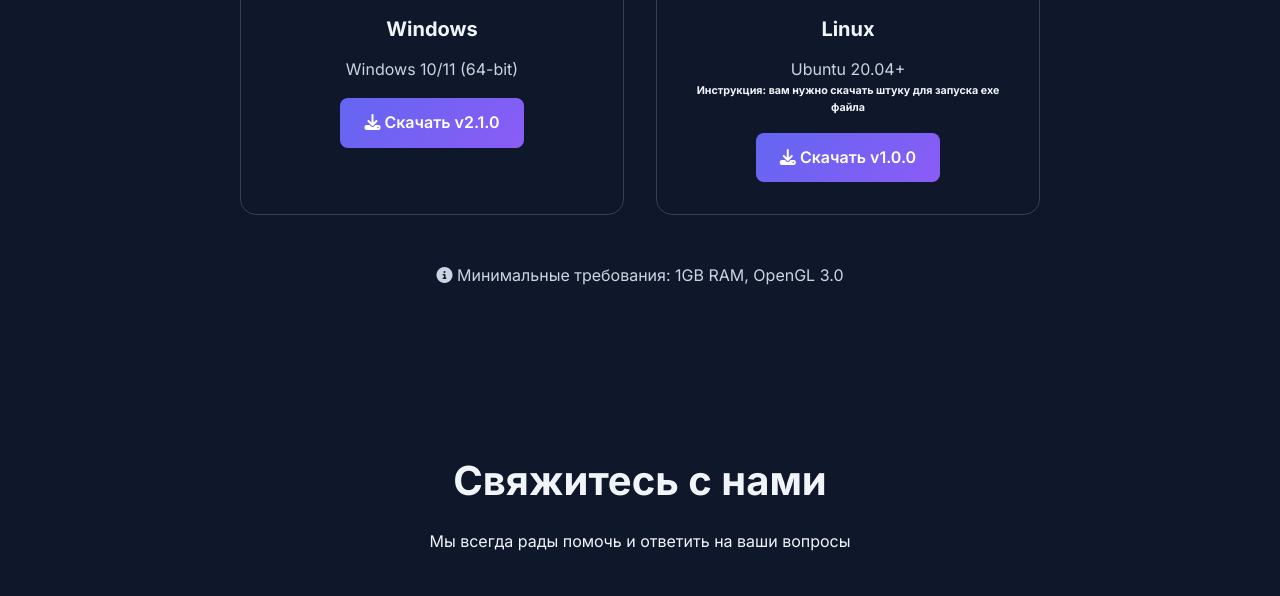
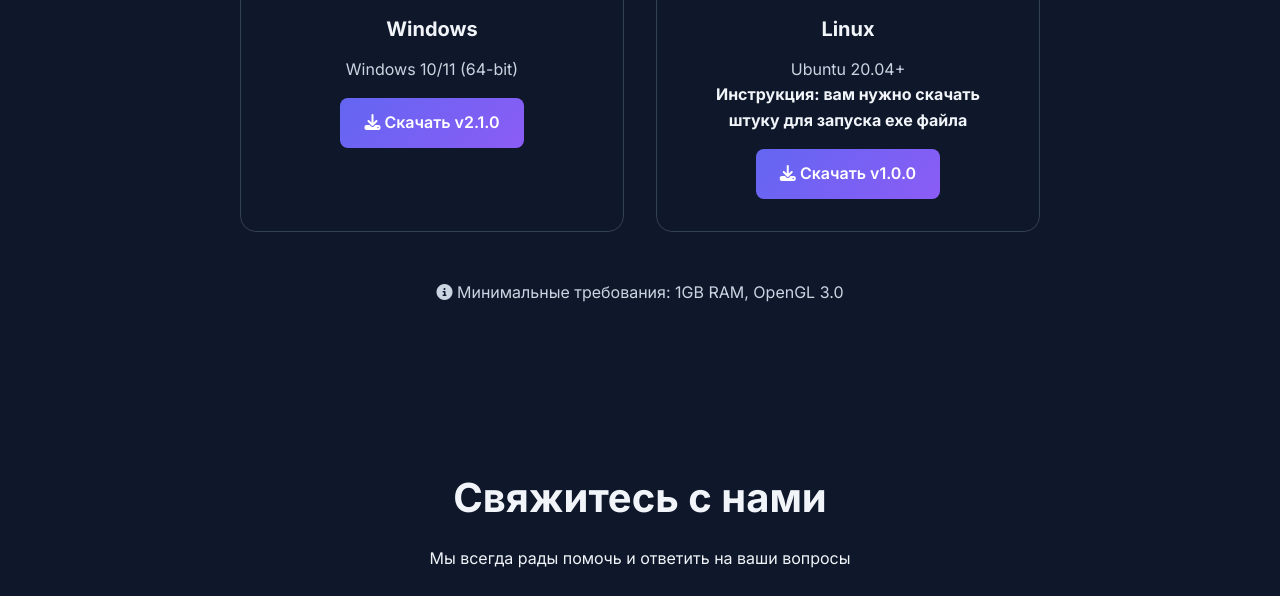
Before and after one commit to exeboiUlight/documentation, a plain HTML site: page index.html in a window 1280 px wide. Shown: the part 4511-5107 px from the top of the page. Drawn offline with Linux system fonts and the light colour scheme.

Commit message:
Update index.html

```diff
--- a/index.html
+++ b/index.html
@@ -726,7 +726,7 @@
                 </div>
                 <h3>Linux</h3>
                 <p>Ubuntu 20.04+</p>
-                <h6>Инструкция: вам нужно скачать штуку для запуска exe файла</h6>
+                <h4>Инструкция: вам нужно скачать штуку для запуска exe файла</h4>
                 <a href="https://exe-boi.itch.io/ulight-game-engine-launcher" class="btn" style="margin-top: 1rem;">
                     <i class="fas fa-download"></i> Скачать v1.0.0
                 </a>
```
